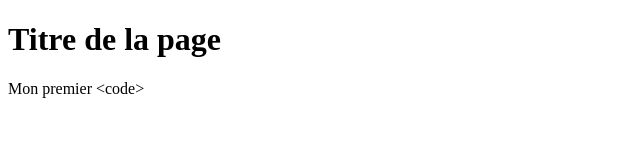
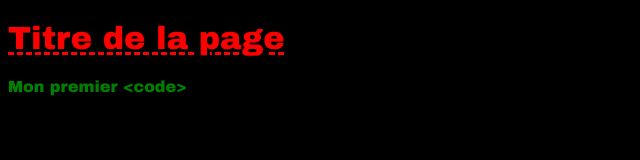
Before and after one commit to Themasteronepiec/premier-code, a plain HTML site: page index.html in a window 1280 px wide. Shown: the whole page, without its empty margins (0-640 px from the left). Drawn offline with Linux system fonts and the light colour scheme.

Commit message:
css change

```diff
--- a/index.html
+++ b/index.html
@@ -18,6 +18,10 @@
     <link rel="icon" type="image/png" sizes="32x32" href="/favicon-32x32.png">
     <link rel="icon" type="image/png" sizes="16x16" href="/favicon-16x16.png">
     <link rel="manifest" href="/site.webmanifest">
+
+    <!-- CSS -->
+
+    <link rel="stylesheet" href="main.css">
 </head>
 <body>
 <h1>Titre de la page</h1>
--- /dev/null
+++ b/main.css
@@ -0,0 +1,10 @@
+body{
+    background-color: black;
+    color: green;
+    font-family: "Arial Black",serif;
+}
+h1{
+    color: red;
+    text-decoration: underline;
+    text-decoration-style: dashed;
+}
```
